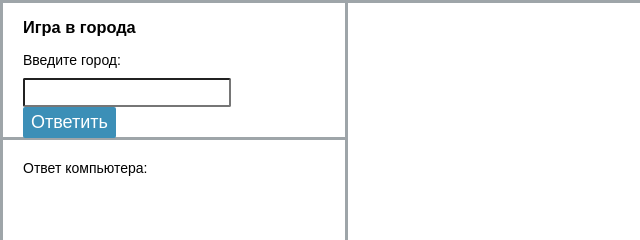
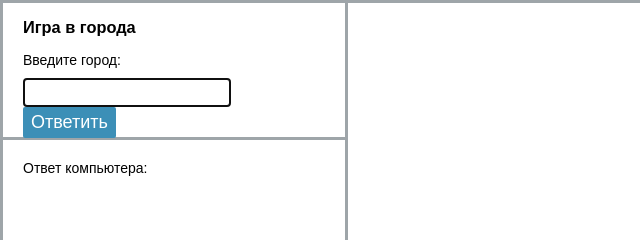
Before and after one commit to tikhonkey/Cities, a plain HTML site: page index.html in a window 1280 px wide. Shown: the top 240 px of the page, 0-640 px from the left. Drawn offline with Linux system fonts and the light colour scheme.

Commit message:
Add files via upload

```diff
--- a/index.html
+++ b/index.html
@@ -17,8 +17,10 @@
 		<div class="interact">
 			<h3>Игра в города</h3>
 			<div class="info">Введите город:</div>
-			<input id="answer" title="Должны использоваться только русские буквы, минимум 2 символа" pattern="(?=.*[а-яА-Я]).{2,}">
-			<button id="send" onclick="checkAnswer()">Ответить</button>
+			<form onsubmit="return false;">
+				<input id="answer" title="Должны использоваться только русские буквы, минимум 2 символа" pattern="(?=.*[а-яА-Я]).{2,}" autofocus>
+				<button id="send" type="submit" onclick="checkAnswer()">Ответить</button>
+			</form>
 		</div>
 		<div class="comp-answer">
 			<div class="info">Ответ компьютера:</div>
```
